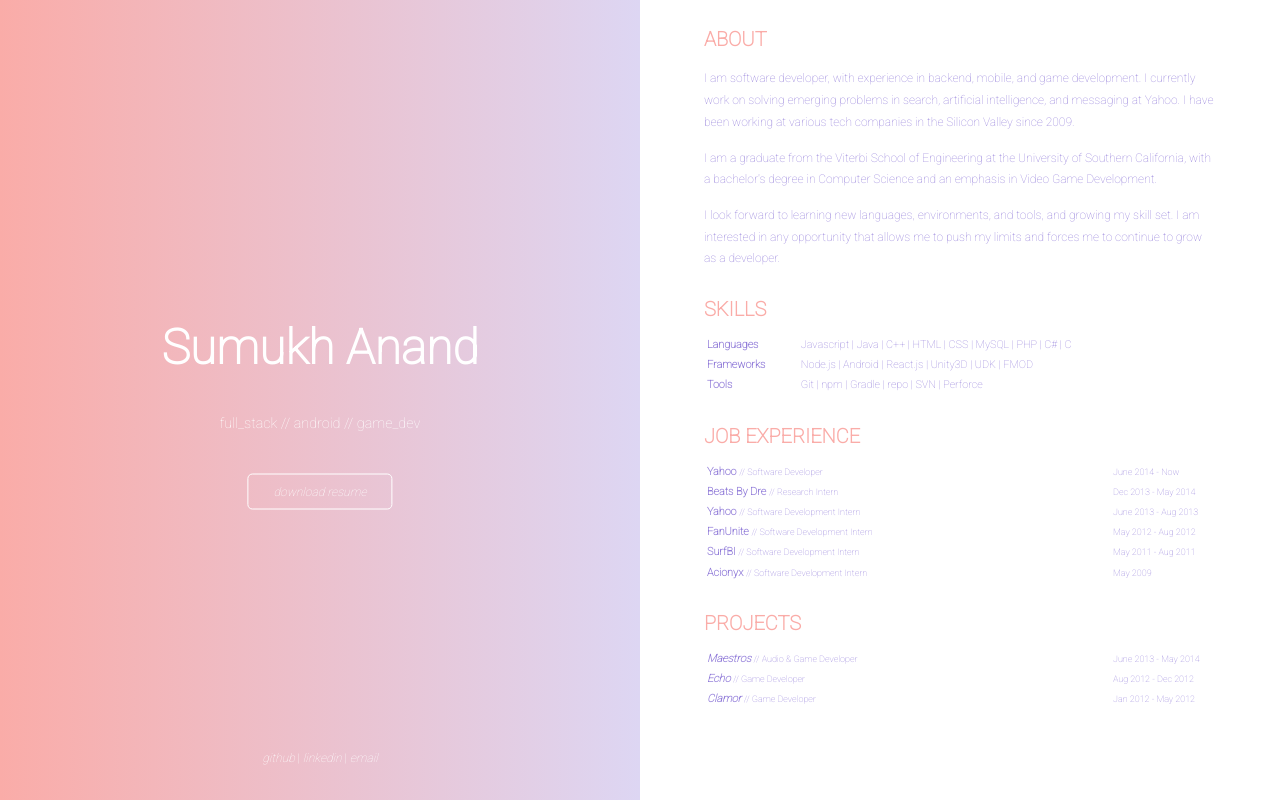
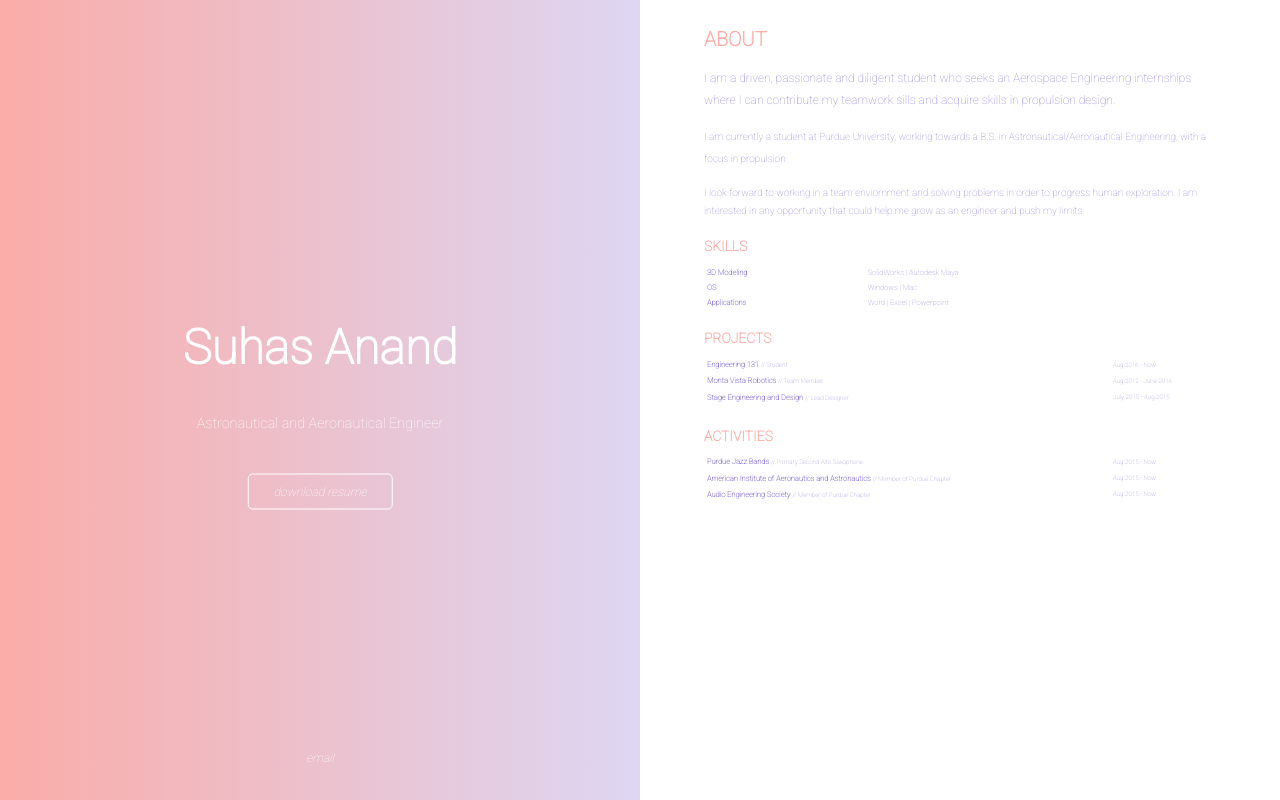
Before and after one commit to suhas-anand/suhas-anand.github.io, a plain HTML site: page index.html in a window 1280 px wide. Drawn offline with Linux system fonts and the light colour scheme.

Commit message:
Fixed text

```diff
--- a/index.html
+++ b/index.html
@@ -1,7 +1,7 @@
 <!DOCTYPE html PUBLIC "-//IETF//DTD HTML 2.0//EN">
 <html>
   <head>
-    <title>Sumukh Anand</title>
+    <title>Suhas Anand</title>
     <meta name="viewport" content="width=device-width, initial-scale=1">
     <link href="https://fonts.googleapis.com/css?family=Roboto:100" rel="stylesheet">
     <link rel="icon" type="img/ico" href="img/favicon.ico">
@@ -11,13 +11,13 @@
   <body>
     <div class="fill-half" id="left-container">
       <div class="bottom-center">
-        <p><small><a href="http://www.github.com/sumukhanand">github</a>  |  <a href="https://www.linkedin.com/in/sumukhanand">linkedin</a>  |  <a href="mailto:sumukh.anand@gmail.com">email</a></small></p>
+        <p><small><a href="mailto:suhas.anand98@gmail.com">email</a></small></p>
       </div>
       <div class="vh-center">
-        <p class="h1" id="title"><strong>Sumukh Anand</strong></p>
-        <p>full_stack // android // game_dev</p>
+        <p class="h1" id="title"><strong>Suhas Anand</strong></p>
+        <p>Astronautical and Aeronautical Engineer</p>
         <br>
-        <p><small><a href="https://dl.dropboxusercontent.com/u/19357146/Anand%2C%20Sumukh%20-%20Resume%20-%200616.pdf" class="fake-button">download resume</a></small></p>
+        <p><small><a href="https://www.dropbox.com/s/epuohj6cqngo67q/-files-952-9520111f6e0100d5851ca617e4c1a064%20%281%29.doc?dl=1" class="fake-button">download resume</a></small></p>
       </div>
     </div>
 
@@ -26,60 +26,28 @@
         <div class="section">
           <p class="h2"><strong>ABOUT</strong></p>
           <p><small>
-            I am software developer, with experience in backend, mobile, and game development. I currently work on solving emerging problems in search, artificial intelligence, and messaging at Yahoo. I have been working at various tech companies in the Silicon Valley since 2009.
+            I am a driven, passionate and diligent student who seeks an Aerospace Engineering internships where I can contribute my teamwork sills and acquire skills in propulsion design.
+          <p><small>
+            I am currently a student at Purdue University, working towards a B.S. in Astronautical/Aeronautical Engineering, with a focus in propulsion.
           </small></p>
           <p><small>
-            I am a graduate from the Viterbi School of Engineering at the University of Southern California, with a bachelor's degree in Computer Science and an emphasis in Video Game Development.
-          </small></p>
-          <p><small>
-            I look forward to learning new languages, environments, and tools, and growing my skill set. I am interested in any opportunity that allows me to push my limits and forces me to continue to grow as a developer.
-          </small></p>
+            I look forward to working in a team enviornment and solving problems in order to progress human exploration. I am interested in any opportunity that could help me grow as an engineer and push my limits.
         </div>
 
         <div class="section">
           <p class="h2"><strong>SKILLS</strong></p>
           <table>
             <tr>
-              <td><p><strong>Languages</strong></p></td>
-              <td><p>Javascript | Java | C++ | HTML | CSS | MySQL | PHP | C# | C</p></td>
+              <td><p><strong>3D Modeling</strong></p></td>
+              <td><p>SolidWorks | Autodesk Maya</p></td>
             </tr>
             <tr>
-              <td><p><strong>Frameworks</strong></p></td>
-              <td><p>Node.js | Android | React.js | Unity3D | UDK | FMOD</p></td>
+              <td><p><strong>OS</strong></p></td>
+              <td><p>Windows | Mac</p></td>
             </tr>
             <tr>
-              <td><p><strong>Tools</strong></p></td>
-              <td><p>Git | npm | Gradle | repo | SVN | Perforce</p></td>
-            </tr>
-          </table>
-        </div>
-
-        <div class="section">
-          <p class="h2"><strong>JOB EXPERIENCE</strong></p>
-          <table>
-            <tr>
-              <td><p><strong>Yahoo</strong> <small>// Software Developer</small></p></td>
-              <td class="date-block"><p><small>June 2014 - Now</small></p></td>
-            </tr>
-            <tr>
-              <td><p><strong>Beats By Dre</strong> <small>// Research Intern</small></p></td>
-              <td class="date-block"><p><small>Dec 2013 - May 2014</small></p></td>
-            </tr>
-            <tr>
-              <td><p><strong>Yahoo</strong> <small>// Software Development Intern</small></p></td>
-              <td class="date-block"><p><small>June 2013 - Aug 2013</small></p></td>
-            </tr>
-            <tr>
-              <td><p><strong>FanUnite</strong> <small>// Software Development Intern</small></p></td>
-              <td class="date-block"><p><small>May 2012 - Aug 2012</small></p></td>
-            </tr>
-            <tr>
-              <td><p><strong>SurfBI</strong> <small>// Software Development Intern</small></p></td>
-              <td class="date-block"><p><small>May 2011 - Aug 2011</small></p></td>
-            </tr>
-            <tr>
-              <td><p><strong>Acionyx</strong> <small>// Software Development Intern</small></p></td>
-              <td class="date-block"><p><small>May 2009</small></p></td>
+              <td><p><strong>Applications</strong></p></td>
+              <td><p>Word | Excel | Powerpoint</p></td>
             </tr>
           </table>
         </div>
@@ -88,16 +56,35 @@
           <p class="h2"><strong>PROJECTS</strong></p>
           <table>
             <tr>
-              <td><p><strong><a href="https://www.maestrosgame.com">Maestros</a></strong> <small>// Audio & Game Developer</small></p></td>
-              <td class="date-block"><p><small>June 2013 - May 2014</small></p></td>
+              <td><p><strong>Engineering 131</strong> <small>// Student</small></p></td>
+              <td class="date-block"><p><small>Aug 2016 - Now</small></p></td>
             </tr>
             <tr>
-              <td><p><strong><a href="https://www.github.com/sumukhanand/echo">Echo</a></strong> <small>// Game Developer</small></p></td>
-              <td class="date-block"><p><small>Aug 2012 - Dec 2012</small></p></td>
+              <td><p><strong>Monta Vista Robotics</strong> <small>// Team Member</small></p></td>
+              <td class="date-block"><p><small>Aug 2012 - June 2016</small></p></td>
             </tr>
             <tr>
-              <td><p><strong><a href="https://www.github.com/sumukhanand/clamor">Clamor</a></strong> <small>// Game Developer</small></p></td>
-              <td class="date-block"><p><small>Jan 2012 - May 2012</small></p></td>
+              <td><p><strong>Stage Engineering and Design</strong> <small>// Lead Designer</small></p></td>
+              <td class="date-block"><p><small>July 2015 - Aug 2015</small></p></td>
+            </tr>
+            <tr>
+          </table>
+        </div>
+
+        <div class="section">
+          <p class="h2"><strong>ACTIVITIES</strong></p>
+          <table>
+            <tr>
+              <td><p><strong>Purdue Jazz Bands</a></strong> <small>// Primary Second Alto Saxophone</small></p></td>
+              <td class="date-block"><p><small>Aug 2015 - Now</small></p></td>
+            </tr>
+            <tr>
+              <td><p><strong>American Institute of Aeronautics and Astronautics</a></strong> <small>// Member of Purdue Chapter</small></p></td>
+              <td class="date-block"><p><small>Aug 2015 - Now</small></p></td>
+            </tr>
+            <tr>
+              <td><p><strong>Audio Engineering Society</a></strong> <small>// Member of Purdue Chapter</small></p></td>
+              <td class="date-block"><p><small>Aug 2015 - Now</small></p></td>
             </tr>
           </table>
         </div>
```
Also changed, not shown: 1 other file.
